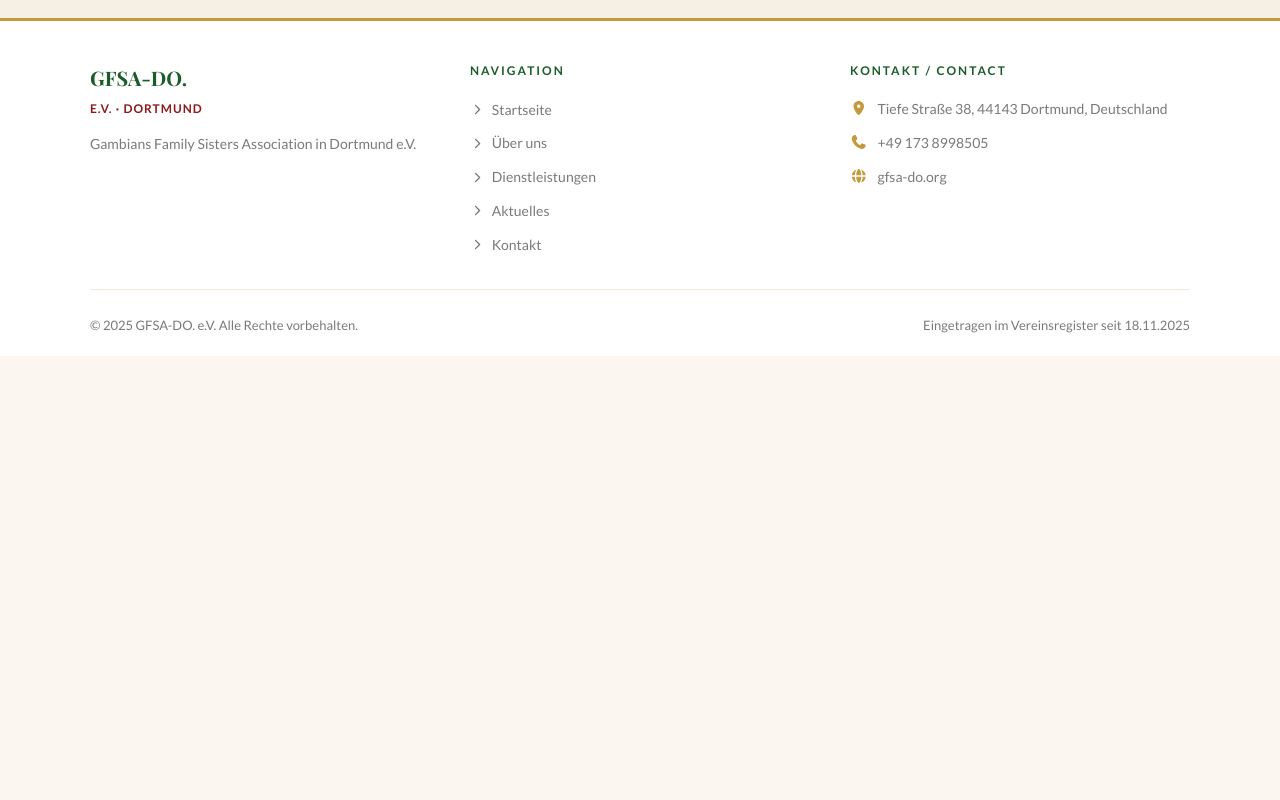
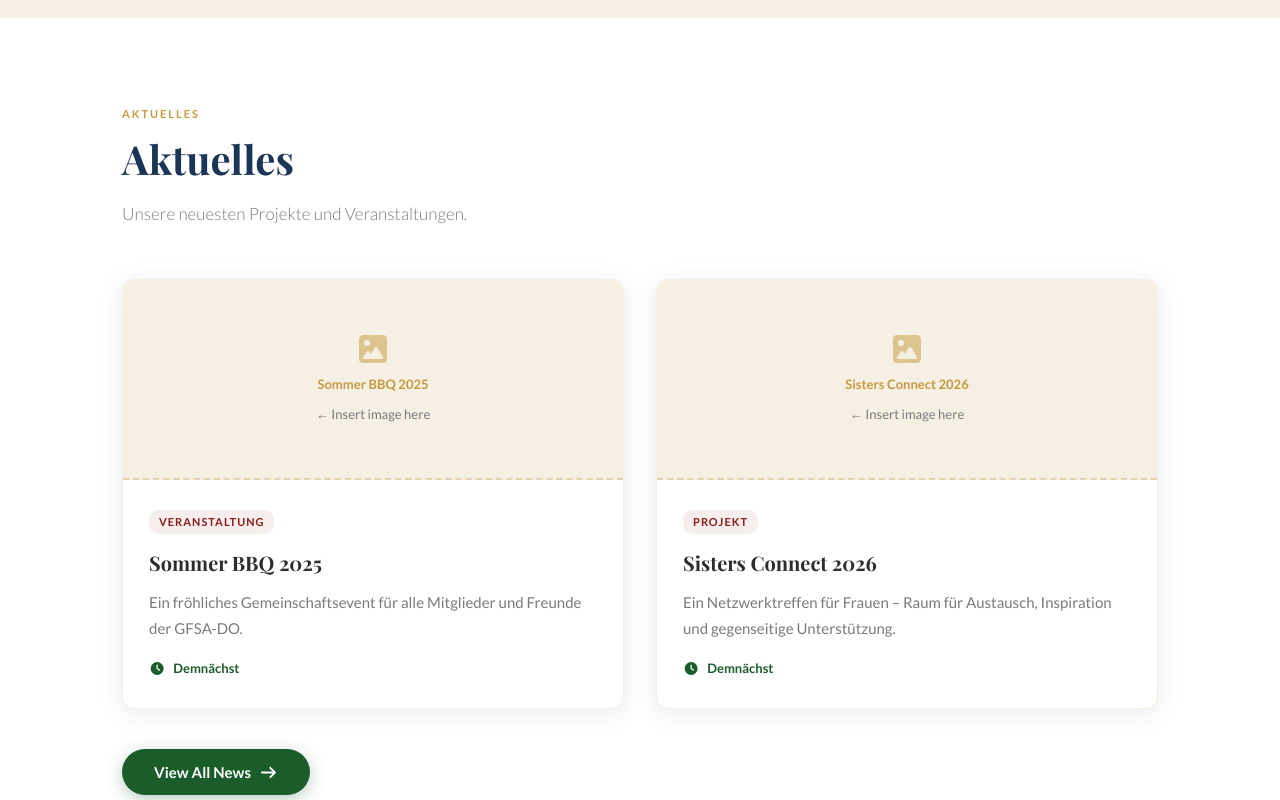
Before and after one commit to mbafokou2-design/gfsa-website, a React (Vite) app: page / in a window 1280 px wide. Shown: the part 1300-2100 px from the top of the page. Before the commit the page ends 1656 px from the top, so only its background shows below. Built offline with nearby package versions, Linux system fonts and the light colour scheme.

Commit message:
feat: add News section to Home page with dynamic content display

```diff
--- a/src/pages/Home.jsx
+++ b/src/pages/Home.jsx
@@ -2,10 +2,11 @@ import { useNavigate } from "react-router-dom";
 import { useLang } from "../context/LangContext";
 import content from "../lang/content";
 import { FontAwesomeIcon } from "@fortawesome/react-fontawesome";
-import { faArrowRight, faImage, faFemale, faHandshake, faGlobe } from "@fortawesome/free-solid-svg-icons";
+import { faArrowRight, faImage, faFemale, faHandshake, faGlobe, faClock } from "@fortawesome/free-solid-svg-icons";
 import heroImg from "../assets/hero.png";
 import "../styles/Hero.css";
 import "../styles/Mission.css";
+import "../styles/News.css";
 
 const missionIcons = [faFemale, faHandshake, faGlobe];
 
@@ -14,6 +15,7 @@ export default function Home() {
   const navigate = useNavigate();
   const h = content.hero;
   const m = content.mission;
+  const n = content.news;
 
   const missionCards = [
     { title: m.c1Title, text: m.c1Text },
@@ -67,6 +69,39 @@ export default function Home() {
           </div>
         </div>
       </section>
+
+      {/* ── NEWS ── */}
+      <section className="news">
+        <div className="container">
+          <span className="section-tag">{t(n.tag)}</span>
+          <h2 className="section-title">{t(n.title)}</h2>
+          <p className="section-subtitle">{t(n.subtitle)}</p>
+          <div className="news-grid">
+            {n.list.slice(0, 3).map((item, i) => (
+              <div className="news-card" key={i}>
+                <div className="news-img-slot">
+                  <FontAwesomeIcon icon={faImage} style={{ fontSize: 32, color: "rgba(196,154,60,0.5)" }} />
+                  <span>{t(item.title)}</span>
+                  <p>← Insert image here</p>
+                </div>
+                <div className="news-body">
+                  <span className="news-tag">{t(item.tag)}</span>
+                  <div className="news-title">{t(item.title)}</div>
+                  <div className="news-text">{t(item.text)}</div>
+                  <div className="news-badge">
+                    <FontAwesomeIcon icon={faClock} />
+                    {t(n.comingSoon)}
+                  </div>
+                </div>
+              </div>
+            ))}
+          </div>
+          <button className="btn-primary" style={{marginTop: "40px"}} onClick={() => navigate("/news")}>
+            View All News
+            <FontAwesomeIcon icon={faArrowRight} />
+          </button>
+        </div>
+      </section>
     </>
   );
 }
```
